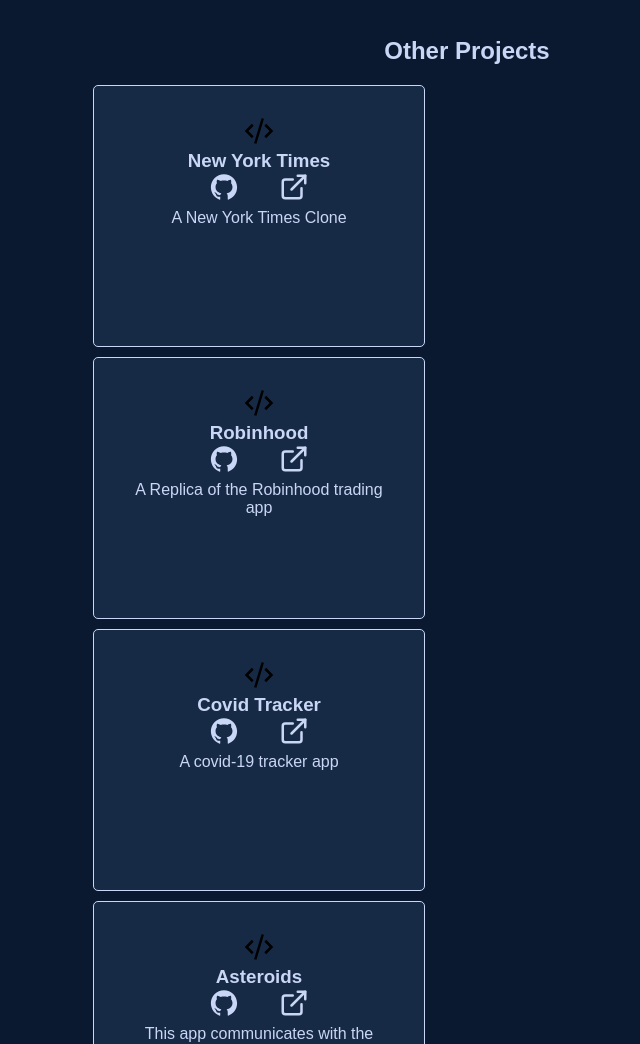
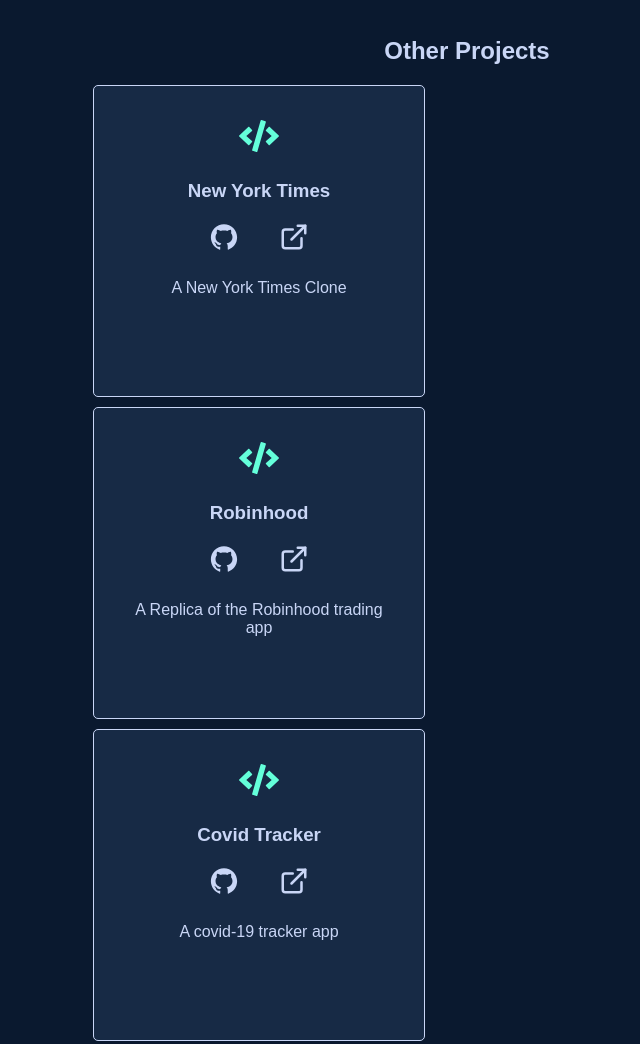
Before and after one commit to moudio/gatsby-portfolio, a Gatsby site: page / in a window 1280 px wide. Shown: the part 4735-5779 px from the top of the page, without its empty margins (173-813 px from the left). Built offline with nearby package versions, Linux system fonts and the light colour scheme; Gatsby itself is replaced by a stand-in of ours.

Commit message:
Add styling to a single project

```diff
--- a/src/Components/Project/Project.js
+++ b/src/Components/Project/Project.js
@@ -3,6 +3,7 @@
 import { GrCode } from "react-icons/gr"
 import { AiFillGithub } from "react-icons/ai"
 import { FiExternalLink } from "react-icons/fi"
+import { FaCode } from "react-icons/fa"
 export default function Project({
   title,
   description,
@@ -13,7 +14,7 @@
   return (
     <div className={ProjectStyles.container}>
       <div className={ProjectStyles.iconContainer}>
-        <GrCode className={ProjectStyles.icon} />
+        <FaCode className={ProjectStyles.icon} />
       </div>
       <div>
         <h3>{title}</h3>
--- a/src/Components/Project/project.module.scss
+++ b/src/Components/Project/project.module.scss
@@ -4,7 +4,7 @@
 $lighternavy: #172a45;
 .container {
     width: 270px;
-    height: 200px;
+    height: 250px;
     margin: 10px ;
     color: $lightgrey;
     background-color: $lighternavy;
@@ -20,20 +20,17 @@
         box-shadow: 5px 5px 15px 5px #000000;
     }
 
-    p {
-        // background-color: $lightnavy;
-
-    }
 
     .icon {
-        font-size: 30px;
-        color: $lightgreen !important;
+        font-size: 40px;
+        margin-bottom: 20px;
+        color: $lightgreen;
     }
 
     .links {
         display: flex;
         justify-content: center;
-
+        margin: 20px auto;
         font-size: 30px;
         text-decoration: none;
 
```
